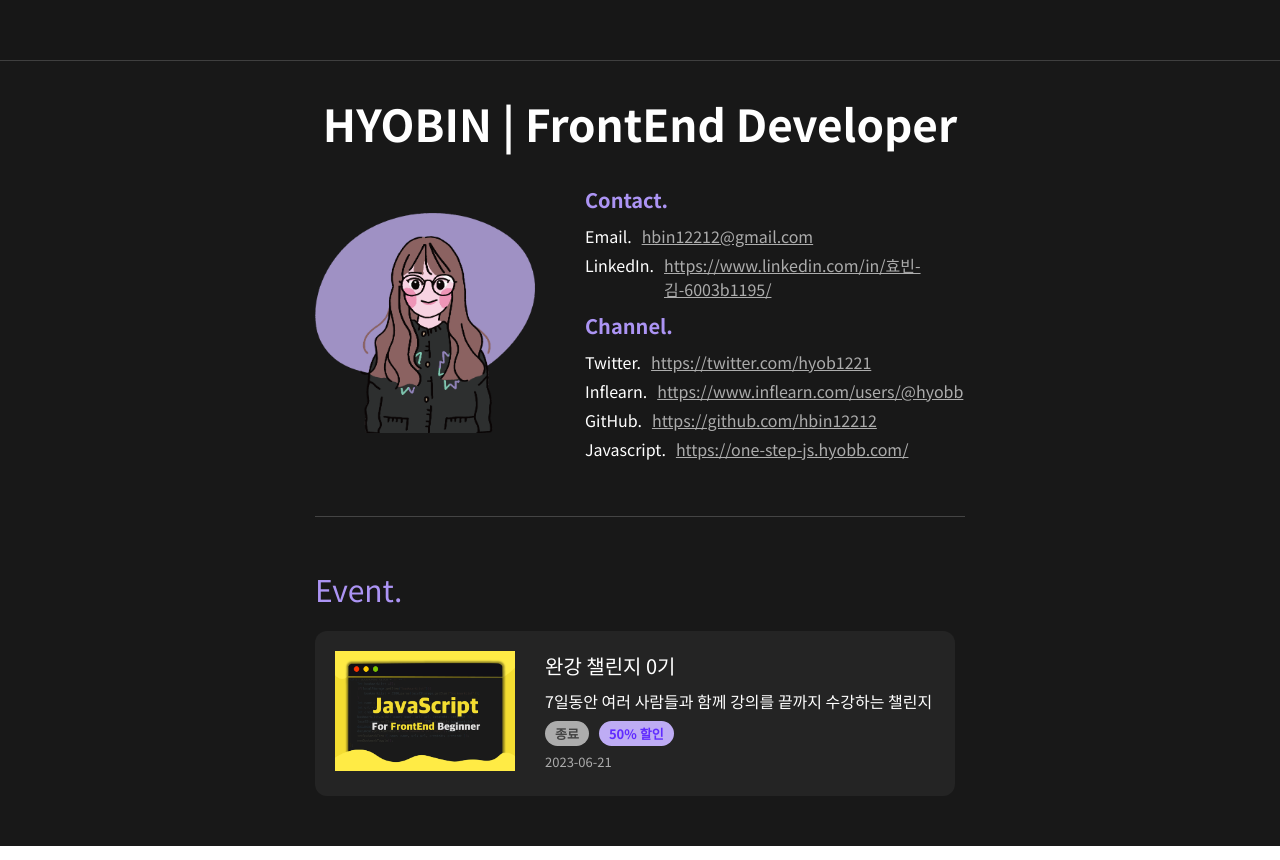
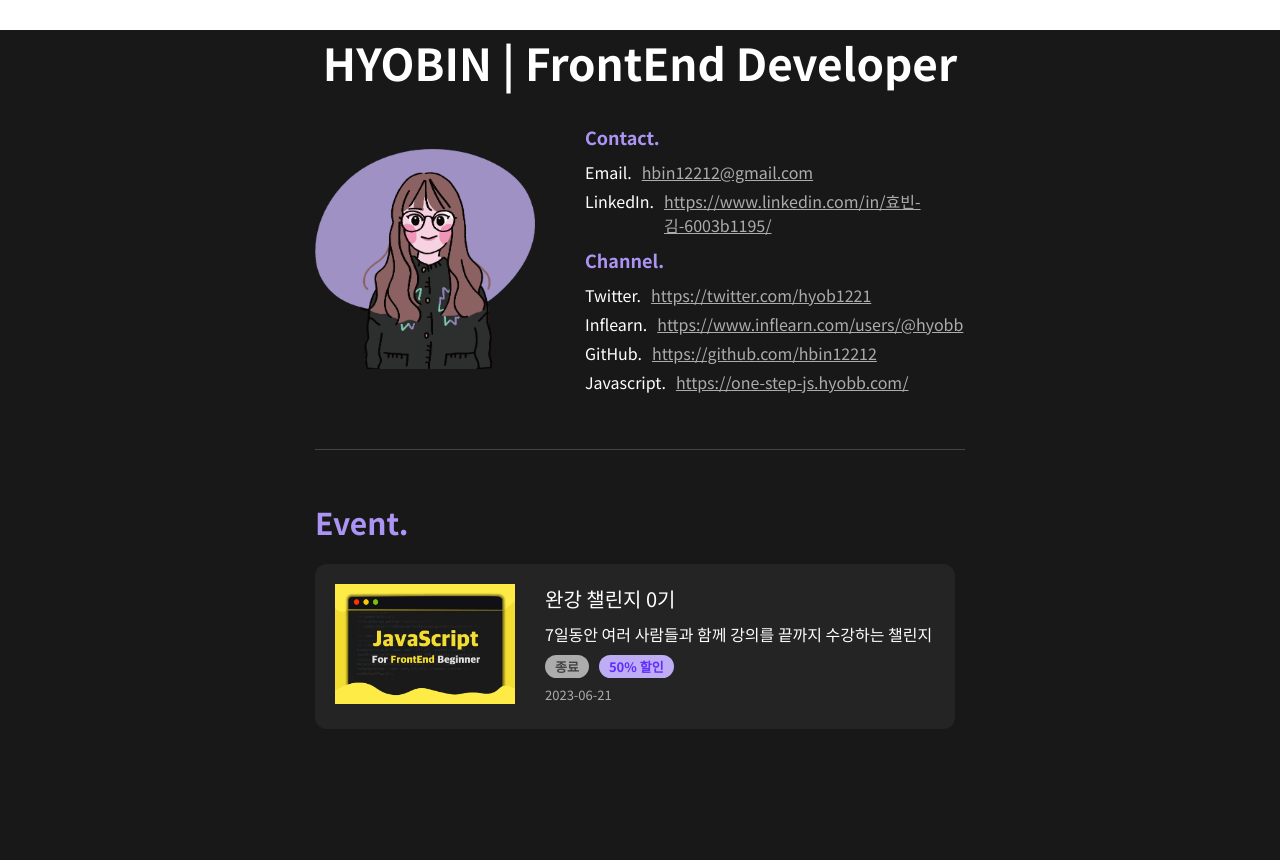
Before and after one commit to hbin12212/hyobb.com, a Next.js app: page / in a window 1280 px wide. Built offline with nearby package versions, Linux system fonts and the light colour scheme.

Commit message:
:lipstick: 헤더, 이벤트 아이템 스타일 수정 및 폰트 크기 수정

```diff
--- a/src/styles/EventItem.module.scss
+++ b/src/styles/EventItem.module.scss
@@ -3,8 +3,9 @@
         text-decoration: none;
     }
     a :hover {
-        background-color: rgb(36, 36, 36, 0.8);
+        background-color: rgb(41, 41, 41);
     }
+
     @media (min-width: 801px) {
         .event_item {
             color: white;
@@ -25,7 +26,7 @@
             }
             .event_info {
                 display: grid;
-                gap: 3px;
+                gap: 4px;
                 .title {
                     font-size: var(--regular);
                     font-weight: 400;
--- a/src/styles/Home.module.scss
+++ b/src/styles/Home.module.scss
@@ -6,7 +6,7 @@
     }
     .label {
         color: var(--primary);
-        font-weight: 400;
+        font-weight: 700;
         font-size: var(--large);
         margin-bottom: 20px;
     }
--- a/src/styles/Layout.module.scss
+++ b/src/styles/Layout.module.scss
@@ -4,10 +4,6 @@
     color: white;
     padding-bottom: 30px;
     .header {
-        border-bottom: var(--gray) 1px solid;
-        background-color: var(--background);
-        opacity: 0.9;
-        height: 60px;
         margin-bottom: 30px;
         position: sticky;
         top: 0;
--- a/src/styles/Profile.module.scss
+++ b/src/styles/Profile.module.scss
@@ -20,7 +20,7 @@
                 .contact_pc {
                     .contact_title {
                         font-weight: 700;
-                        font-size: var(--regular);
+                        font-size: var(--medium);
                         color: var(--primary);
                         margin-bottom: 10px;
                     }
@@ -29,7 +29,7 @@
                 .channel_pc {
                     .channel_title {
                         font-weight: 700;
-                        font-size: var(--regular);
+                        font-size: var(--medium);
                         color: var(--primary);
                         margin-bottom: 10px;
                     }
```
